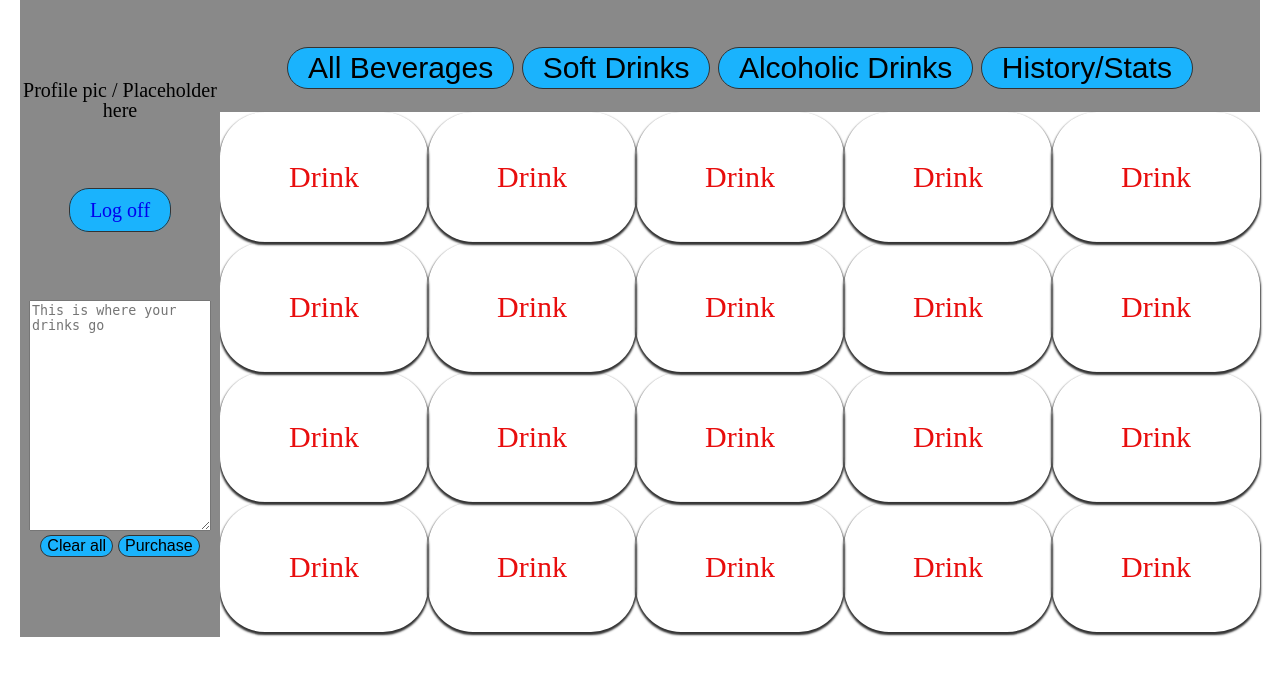
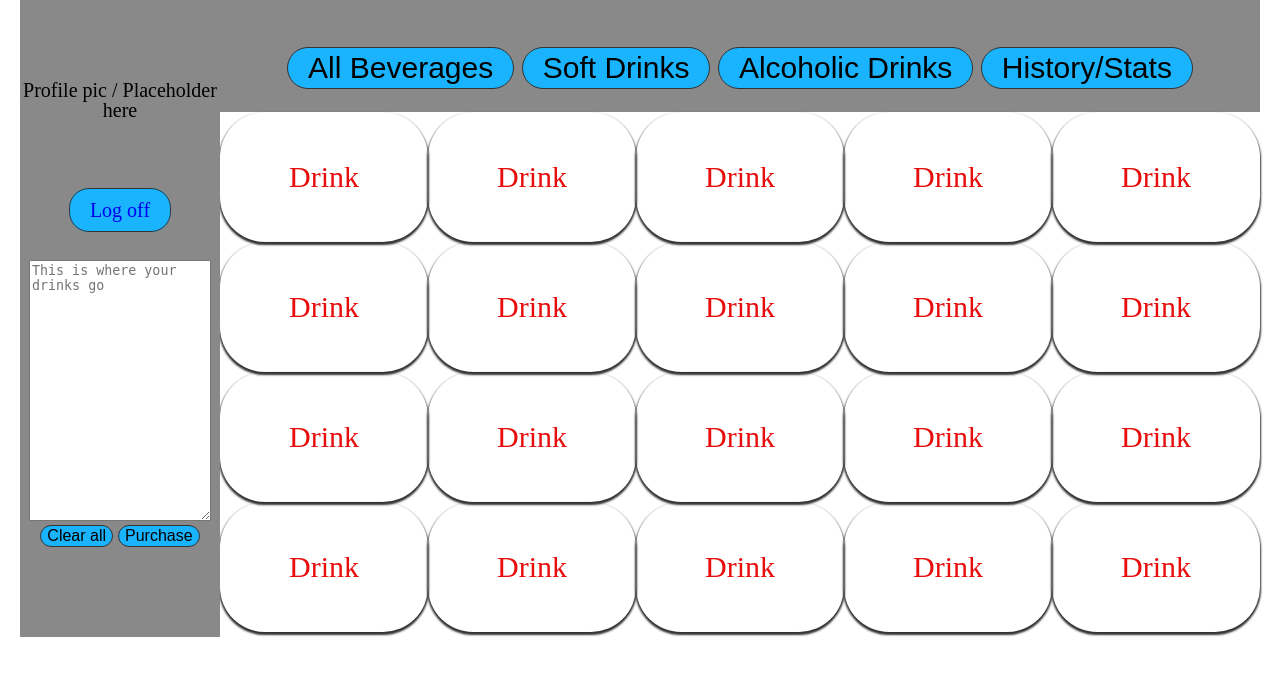
Before and after one commit to LaChapeliere/ipup, a PHP site: page /html/index.html in a window 1280 px wide. Shown: the top 676 px of the page. Run offline with PHP 8.4, Linux system fonts and the light colour scheme.

Commit message:
changed some margins

```diff
--- a/css/style.css
+++ b/css/style.css
@@ -83,7 +83,7 @@ header {
 	}
 
 #sidebar_content{
-	margin-top: 4em;
+	margin-top: 2em;
 	}
 
 #sidebar_footer button{
--- a/html/index.html
+++ b/html/index.html
@@ -31,7 +31,7 @@
 
    			</div>
    			<div id="sidebar_content">
-   				<textarea id="cart" rows="15" placeholder="This is where your drinks go"></textarea>
+   				<textarea id="cart" rows="17" placeholder="This is where your drinks go"></textarea>
 
    			</div>
    			<div id="sidebar_footer">
```
